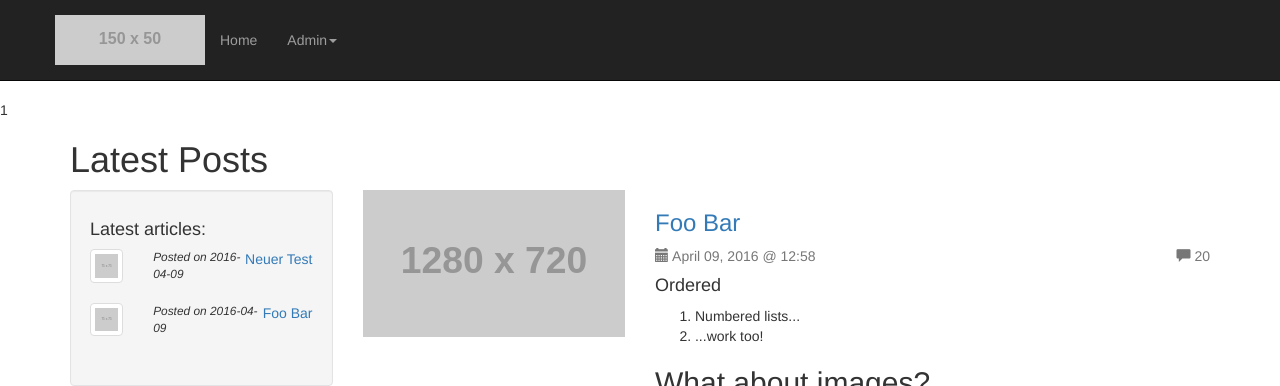
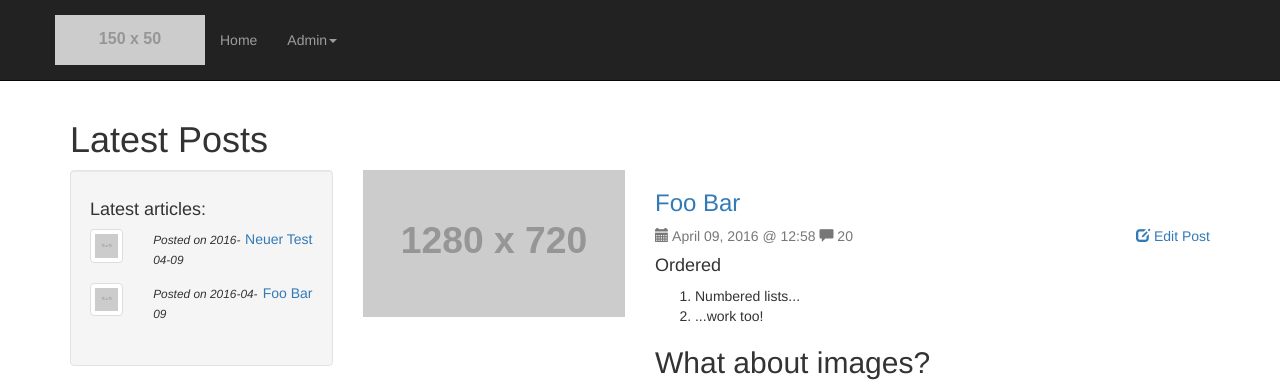
Before and after one commit to tuxflo/it1, a PHP site: page /?page=1 in a window 1280 px wide. Shown: the top 386 px of the page. Run offline with PHP 8.4, Linux system fonts and the light colour scheme; grey boxes labelled with a size stand in for pictures from a placeholder-image service; some libraries are stand-ins or nearby versions.

Commit message:
add edit post button (not working)

```diff
--- a/src/Article.php
+++ b/src/Article.php
@@ -63,7 +63,7 @@ class Article
             <div class="col-sm-8">
             <h3 class="title">' . $this->title . '</h3>
               <p class="text-muted"><span class="glyphicon glyphicon-calendar"></span> '
-              . $this->date . ' <span style="float:right"><span class="glyphicon glyphicon-comment"></span> 20</span>
+              . date("F d, Y @ H:i", $this->date) . ' <span class="glyphicon glyphicon-comment"></span> 20<a href="#"<span style="float:right"><span class="glyphicon glyphicon-edit"></span> Edit Post</span></a>
               </p>
               <p>' . $this->parsedown->text($this->text) . '</p>
             </div>
@@ -83,16 +83,16 @@ class Article
             <div class="col-sm-4"><a href="#" class=""><img src="http://placehold.it/1280X720" class="img-responsive"></a>
             </div>
             <div class="col-sm-8">
-            <h3 class="title"> <a href=".' . $this->getSuffix() . '">' . $this->title . '</h3></a>
+            <h3 class="title"> <a href=".' . $this->getSuffix() . '">' . $this->title . '</a></h3>
               <p class="text-muted"><span class="glyphicon glyphicon-calendar"></span> '
-              . date("F d, Y @ H:i", $this->date) . ' <span style="float:right"><span class="glyphicon glyphicon-comment"></span> 20</span>
+              . date("F d, Y @ H:i", $this->date) . ' <span class="glyphicon glyphicon-comment"></span> 20<a href="#"<span style="float:right"><span class="glyphicon glyphicon-edit"></span> Edit Post</span></a>
               </p>
               <p>' . $this->parsedown->text($preview) . '</p>';
 
               //check if "read more" link is necessary
               if(count($tmp) > 15)
               {
-              $row .= '<p class="text-muted"><a href="#">Read more...</a></p>';
+              $row .= '<p class="text-muted" style="float:right"><a href="#">Read more...</a></p>';
               }
               $row .= '
             </div>
--- a/src/index.php
+++ b/src/index.php
@@ -1,17 +1,23 @@
 <?php
-  if(isset($_GET['page']))
-    echo $_GET['page'];
   require_once("Article.php");
   require_once("jsonList.php");
   $list = new jsonList();
   $list->updateList();
 
+  $pagenumber = 1;
   if(isset($_GET['page']))
+    $pagenumber = $_GET['page'];
+
+  if($pagenumber > $list->getArticleCount())
   {
-    $articles = $list->getArticlePage($_GET['page']);
+    echo '<div class="container">
+      <div class="alert alert-warning">
+      <a href="#" class="close" data-dismiss="alert" aria-label="close">&times;</a>
+      <strong>Warning!</strong> Invalid page value: ' . $pagenumber . ', redirecting to page 1.
+      </div>';
+    $pagenumber = 1;
   }
-  else
-    $articles = $list->getArticlePage(1);
+  $articles = $list->getArticlePage($pagenumber);
 
   //$first = Article::fromJson("articles/" . array_shift($articles)['suffix'] . ".json");
   //$second = Article::fromJson("articles/"  . array_shift($articles)['suffix'] . ".json");
@@ -45,7 +51,7 @@
           <h4>Latest articles:</h4>
           </header>
 
-<ul class="popular-posts list-unstyled">
+<ul class="sidebar list-unstyled">
 <?php
   $tmp = $list->getArray();
   foreach($tmp as $article)
@@ -85,9 +91,7 @@
 <?php
 for($i=1; $i<($list->getArticleCount() /2) +1; $i++)
 {
-  if(!isset($_GET['page']) && $i == 1)
-    echo '<li class="active"><a href="?page=' . $i . '">' .$i . '</a></li>';
-  else if($_GET['page'] == $i)
+  if($pagenumber == $i)
     echo '<li class="active"><a href="?page=' . $i . '">' . $i . '</a></li>';
   else
     echo '<li><a href="?page=' . $i . '">' . $i . '</a></li>';
--- a/src/posts.php
+++ b/src/posts.php
@@ -1,11 +1,9 @@
 <?php
   require_once("Article.php");
-   if($_GET["url"]) {
-      $filename = './articles/' . $_GET['url'] . '.json';
+   if($_GET["suffix"]) {
+      $filename = './articles/' . $_GET['suffix'] . '.json';
       $test = Article::fromJson($filename);
    }
-  $first = Article::fromJson("articles/2016_04_05_awesome.json");
-  $second = Article::fromJson("articles/2016_04_05_Some_text.json");
 ?>
 <!DOCTYPE html>
 <html lang="en">
```
Also changed, not shown: src/newpost.php (+20 -0 lines).
